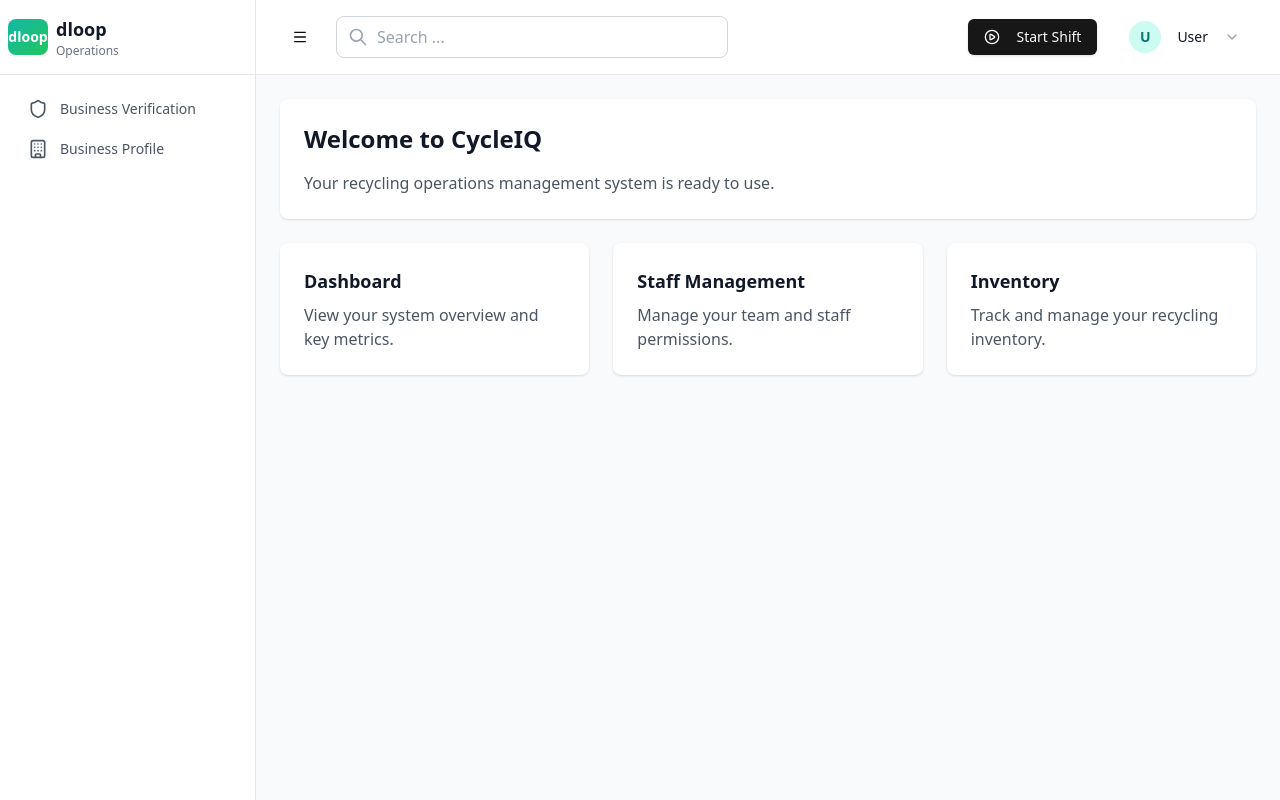
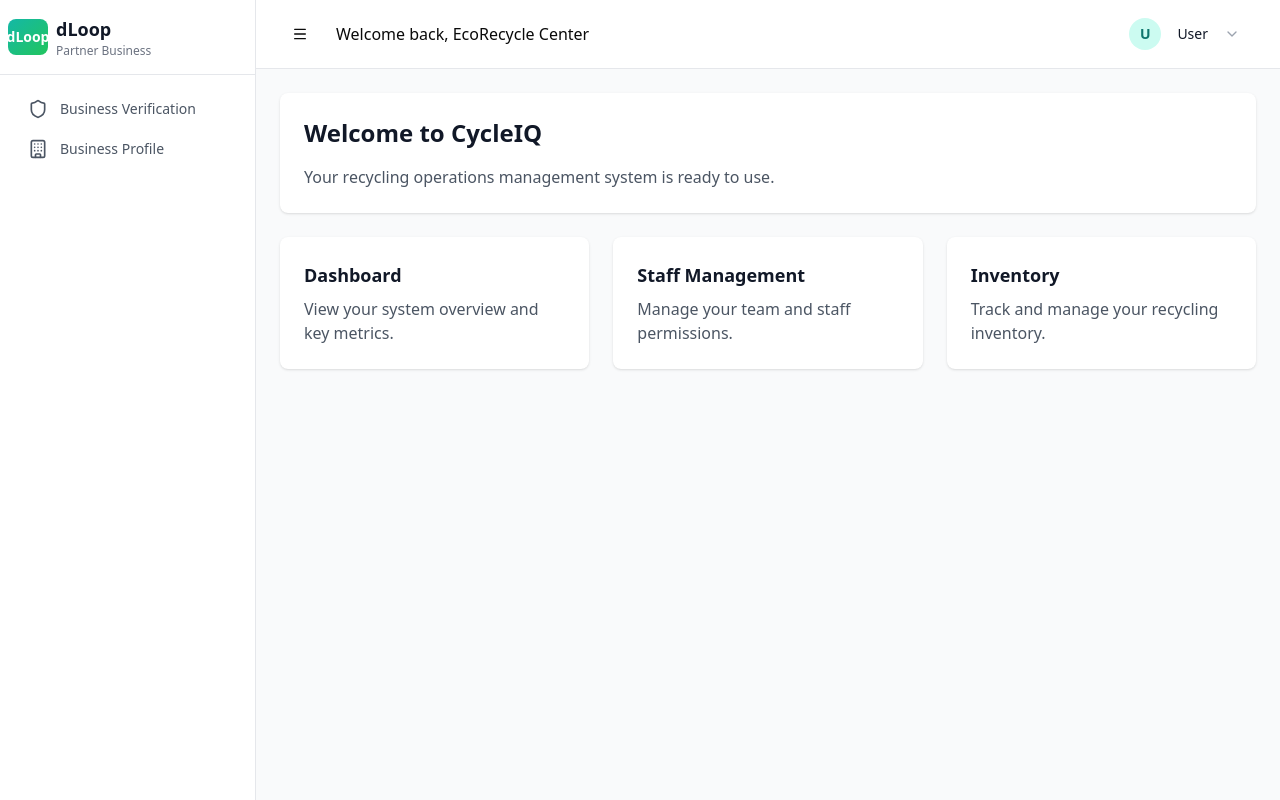
Before and after one commit to renzmar06/dLOOP_WEB, a Next.js app: page / in a window 1280 px wide. Built offline with nearby package versions, Linux system fonts and the light colour scheme.

Commit message:
header setup and sidebar

```diff
--- a/src/components/Header.tsx
+++ b/src/components/Header.tsx
@@ -31,37 +31,13 @@
             <Menu size={20} />
           </Button>
           <div className="relative w-full">
-            <input
-              type="text"
-              placeholder="Search ..."
-              className="w-full pl-10 pr-4 py-2 border border-gray-300 rounded-lg focus:outline-none focus:ring-2 focus:ring-teal-500 focus:border-transparent"
-            />
-            <div className="absolute left-3 top-1/2 transform -translate-y-1/2 text-gray-400">
-              <svg
-                className="w-5 h-5"
-                fill="none"
-                stroke="currentColor"
-                viewBox="0 0 24 24"
-              >
-                <path
-                  strokeLinecap="round"
-                  strokeLinejoin="round"
-                  strokeWidth={2}
-                  d="M21 21l-6-6m2-5a7 7 0 11-14 0 7 7 0 0114 0z"
-                />
-              </svg>
 
-            </div>
+          Welcome back, EcoRecycle Center
           </div>
         </div>
 
         {/* Right: Actions */}
         <div className="flex items-center space-x-4">
-          {/* Start Shift Button */}
-          <Button className="flex items-center space-x-2">
-            <PlayCircle size={18} />
-            <span>Start Shift</span>
-          </Button>
 
           {/* Profile Dropdown */}
           <div className="relative">
--- a/src/components/Sidebar.tsx
+++ b/src/components/Sidebar.tsx
@@ -44,12 +44,12 @@
       <div className="flex items-center justify-between p-2 border-b border-gray-200 min-h-[75px]">
         <div className="flex items-center space-x-2">
           <div className="w-10 h-9 bg-gradient-to-br from-teal-500 to-green-500 rounded-lg flex items-center justify-center">
-            <span className="text-white font-bold text-sm">dloop</span>
+            <span className="text-white font-bold text-sm">dLoop</span>
           </div>
           {isOpen && (
             <div>
-              <h1 className="text-lg font-bold text-gray-900">dloop</h1>
-              <p className="text-xs text-gray-500"> Operations</p>
+              <h1 className="text-lg font-bold text-gray-900">dLoop</h1>
+              <p className="text-xs text-gray-500"> Partner Business</p>
             </div>
           )}
         </div>
```
